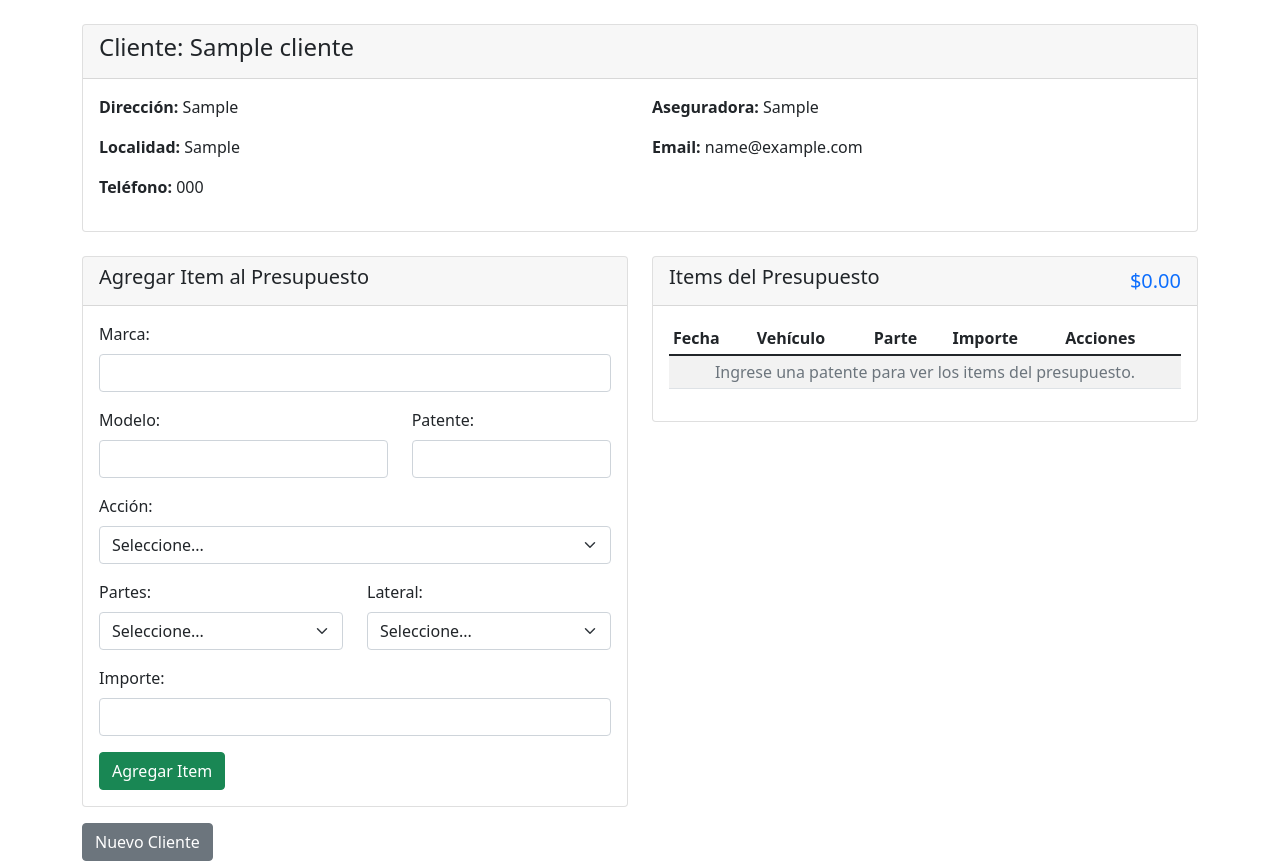
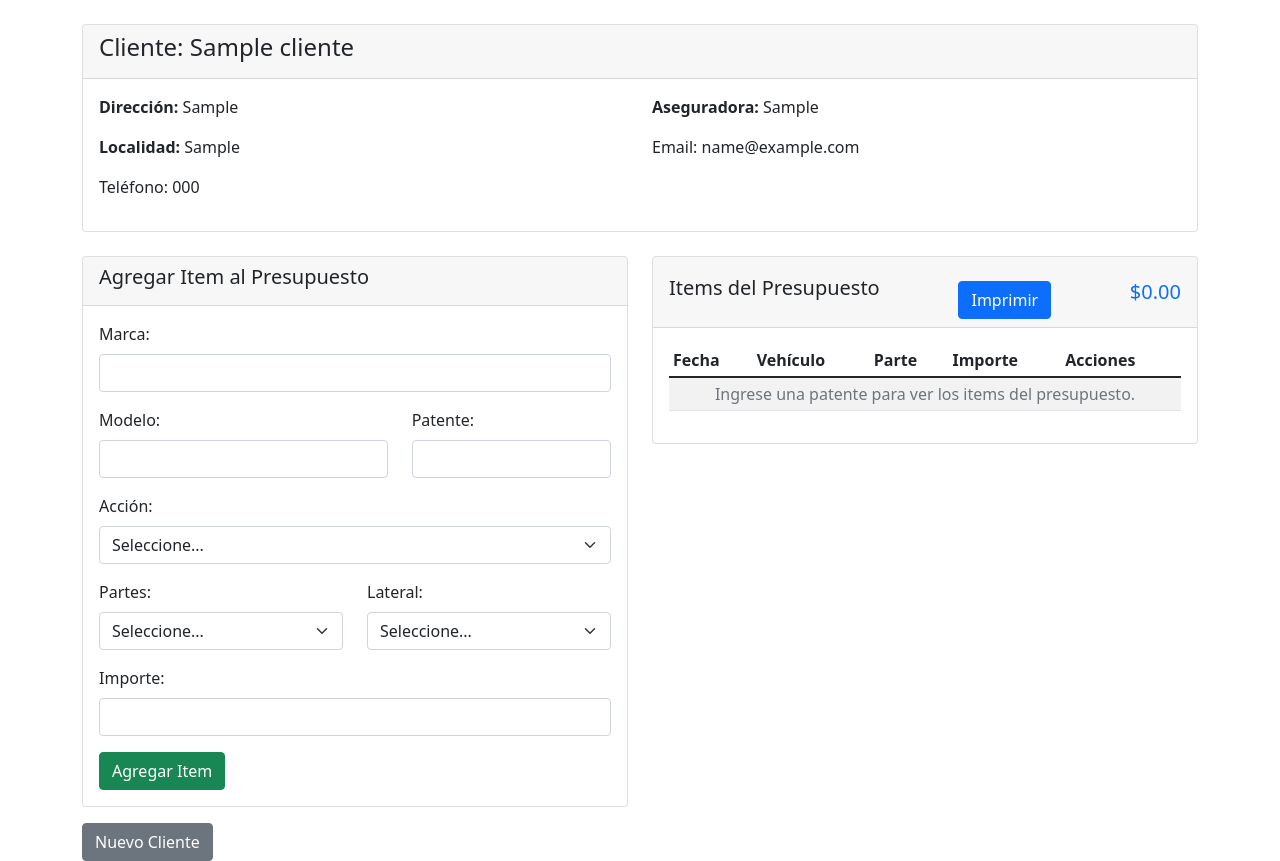
Before and after one commit to pablogre/cira, a Flask app: page /presupuesto/1 in a window 1280 px wide. Shown: the part 86-947 px from the top of the page. Run offline with Flask 3, Linux system fonts and the light colour scheme; tables that the repository leaves empty or names only in its code hold one stand-in row (values such as "Sample post"); some libraries are stand-ins or nearby versions.

Commit message:
modificacion mail con logo

```diff
--- a/app.py
+++ b/app.py
@@ -219,8 +219,17 @@ def generar_html_presupuesto(cliente_nombre, patente, fecha, items, total):
         </style>
     </head>
     <body>
-        <div class="header">
-            <h1>PRESUPUESTO AUTOMOTOR</h1>
+        <div class="header" style="background-color: #007bff; color: white; padding: 20px;">
+            <table width="100%" cellpadding="0" cellspacing="0" style="width: 100%;">
+                <tr>
+                    <td style="width: 100px;">
+                        <img src="cid:logo_cira" alt="Logo CIRA" style="width: 200px;">
+                    </td>
+                    <td style="text-align: left;">
+                        <h5 style="margin: 0; font-size: 24px;">PRESUPUESTO AUTOMOTOR</h5>
+                    </td>
+                </tr>
+            </table>
         </div>
 
         <div class="content">
@@ -254,17 +263,29 @@ def generar_html_presupuesto(cliente_nombre, patente, fecha, items, total):
     """
     return html
 
+from email.mime.image import MIMEImage
+
 def enviar_presupuesto_email(cliente_email, cliente_nombre, patente, fecha, items, total):
-    """Envía el presupuesto por email"""
+    """Envía el presupuesto por email con imagen embebida"""
     try:
-        msg = MIMEMultipart('alternative')
+        msg = MIMEMultipart('related')
         msg['Subject'] = f'Presupuesto - {patente} - {fecha}'
         msg['From'] = EMAIL_CONFIG['email']
         msg['To'] = cliente_email
 
+        msg_alternative = MIMEMultipart('alternative')
+        msg.attach(msg_alternative)
+
         html_content = generar_html_presupuesto(cliente_nombre, patente, fecha, items, total)
         parte_html = MIMEText(html_content, 'html', 'utf-8')
-        msg.attach(parte_html)
+        msg_alternative.attach(parte_html)
+
+        # Ruta al logo
+        with open('static/images/logo_cira.png', 'rb') as f:
+            img = MIMEImage(f.read())
+            img.add_header('Content-ID', '<logo_cira>')
+            img.add_header('Content-Disposition', 'inline', filename='logo_cira.png')
+            msg.attach(img)
 
         with smtplib.SMTP(EMAIL_CONFIG['smtp_server'], EMAIL_CONFIG['smtp_port']) as server:
             server.starttls()
--- a/templates/base.html
+++ b/templates/base.html
@@ -11,6 +11,14 @@
     <script src="https://cdn.jsdelivr.net/npm/sweetalert2@11"></script>
 
 </head>
+
+<!-- Estilo para forzar mayúsculas visualmente -->
+<style>
+    input.uppercase {
+        text-transform: uppercase;
+    }
+</style>
+
 <body>
     <nav class="navbar navbar-expand-lg navbar-dark bg-primary">
         <div class="container">
--- a/templates/consultar_presupuestos.html
+++ b/templates/consultar_presupuestos.html
@@ -13,7 +13,7 @@
                 <div class="row mb-4">
                     <div class="col-md-6">
                         <label for="apeynom" class="form-label">Apellido y Nombre del Cliente:</label>
-                        <input type="text" class="form-control" id="apeynom" placeholder="Ingrese apellido y nombre">
+                        <input type="text" class="form-control uppercase" id="apeynom" placeholder="Ingrese apellido y nombre">
                     </div>
                     <div class="col-md-6 d-flex align-items-end">
                         <button type="button" class="btn btn-primary" onclick="buscarPresupuestos()" style="margin-top:10px">
@@ -183,6 +183,8 @@ function mostrarPresupuestos(presupuestos) {
                                 ${!clienteActual.email ? 'disabled title="Cliente sin email"' : ''}>
                             <i class="fas fa-envelope"></i> Enviar por Email
                         </button>
+
+
                     </div>
                 </div>
                 <div class="card-body">
@@ -301,5 +303,7 @@ document.getElementById('apeynom').addEventListener('keypress', function(e) {
         buscarPresupuestos();
     }
 });
+
+
 </script>
 {% endblock %}
--- a/templates/presupuesto.html
+++ b/templates/presupuesto.html
@@ -7,18 +7,18 @@
     <div class="col-md-12 mb-4">
         <div class="card">
             <div class="card-header">
-                <h4>Cliente: {{ cliente.apeynom }}</h4>
+               <h4>Cliente: <span id="cliente_nombre">{{ cliente.apeynom }}</span></h4>
             </div>
             <div class="card-body">
                 <div class="row">
                     <div class="col-md-6">
                         <p><strong>Dirección:</strong> {{ cliente.direccion }}</p>
                         <p><strong>Localidad:</strong> {{ cliente.localidad }}</p>
-                        <p><strong>Teléfono:</strong> {{ cliente.telefono }}</p>
+                        <p>Teléfono: <span id="cliente_telefono">{{ cliente.telefono }}</span></p>
                     </div>
                     <div class="col-md-6">
                         <p><strong>Aseguradora:</strong> {{ cliente.aseguradora }}</p>
-                        <p><strong>Email:</strong> {{ cliente.email }}</p>
+                        <p>Email: <span id="cliente_email">{{ cliente.email }}</span></p>
                     </div>
                 </div>
             </div>
@@ -37,17 +37,17 @@
 
                     <div class="mb-3">
                         <label for="marca" class="form-label">Marca:</label>
-                        <input type="text" class="form-control" name="marca" id="marca" required>
+                        <input type="text" class="form-control uppercase" name="marca" id="marca" required>
                     </div>
 
                     <div class="row">
                         <div class="col-md-7 mb-3">
                             <label for="modelo" class="form-label">Modelo:</label>
-                            <input type="text" class="form-control" name="modelo" id="modelo" required>
+                            <input type="text" class="form-control uppercase" name="modelo" id="modelo" required>
                         </div>
                         <div class="col-md-5 mb-3">
                             <label for="patente" class="form-label">Patente:</label>
-                            <input type="text" class="form-control" name="patente" id="patente" required>
+                            <input type="text" class="form-control uppercase" name="patente" id="patente" required>
                         </div>
                     </div>
 
@@ -90,7 +90,7 @@
                     </div>
                     <div class="mb-3">
                         <label for="importe" class="form-label">Importe:</label>
-                        <input type="number" class="form-control" name="importe" id="importe" step="0.01" min="0" required>
+                        <input type="number" class="form-control" name="importe" id="importe" step="1000" min="0" required>
                     </div>
 
                     <button type="submit" class="btn btn-success">Agregar Item</button>
@@ -104,11 +104,12 @@
         <div class="card">
             <div class="card-header d-flex justify-content-between align-items-center">
                 <h5>Items del Presupuesto</h5>
+                <button class="btn btn-primary mt-3" onclick="imprimirPresupuesto()">Imprimir</button>
                 <div id="totalPresupuesto" class="h5 mb-0 text-primary">$0.00</div>
             </div>
             <div class="card-body">
                 <div class="table-responsive">
-                    <table class="table table-striped table-sm">
+                    <table id="grilla_items" class="table table-striped table-sm">
                         <thead>
                             <tr>
                                 <th>Fecha</th>
@@ -378,5 +379,66 @@ document.addEventListener('DOMContentLoaded', () => {
     }
 });
 
+function imprimirPresupuesto() {
+    const clienteNombre = document.getElementById("cliente_nombre").textContent;
+    const clienteTelefono = document.getElementById("cliente_telefono").textContent;
+    const clienteEmail = document.getElementById("cliente_email").textContent;
+    const totalPresupuesto = document.getElementById("totalPresupuesto").textContent;
+
+    const tablaOriginal = document.getElementById("grilla_items");
+    const tablaClon = tablaOriginal.cloneNode(true);
+
+    // Eliminar la columna de "Acciones"
+    tablaClon.querySelectorAll("tr").forEach(row => {
+        if (row.cells.length > 0) {
+            row.deleteCell(-1);
+        }
+    });
+
+    // Agregar fila de Total al final del tbody
+    const nuevaFila = tablaClon.insertRow();
+    const totalColumnas = tablaClon.rows[0].cells.length;
+    const celdaLabel = nuevaFila.insertCell(0);
+    celdaLabel.colSpan = totalColumnas - 1;
+    celdaLabel.textContent = "TOTAL:";
+    celdaLabel.style.fontWeight = "bold";
+
+    const celdaTotal = nuevaFila.insertCell(1);
+    celdaTotal.textContent = "$" + totalPresupuesto;
+    celdaTotal.style.fontWeight = "bold";
+
+    const grillaHTML = tablaClon.innerHTML;
+
+    const ventana = window.open('', '_blank');
+    ventana.document.write(`
+        <html>
+        <head>
+            <title>Presupuesto</title>
+            <style>
+                body { font-family: Arial, sans-serif; margin: 20px; }
+                .logo { width: 150px; }
+                h2, h4 { margin-bottom: 5px; }
+                table { width: 100%; border-collapse: collapse; margin-top: 20px; }
+                table, th, td { border: 1px solid black; }
+                th, td { padding: 8px; text-align: left; }
+            </style>
+        </head>
+        <body>
+            <div style="display: flex; justify-content: space-between; align-items: center;">
+                <img src="/static/images/logo_cira.png" alt="Logo CIRA" class="logo">
+                <h2 style="margin: 0;">Presupuesto</h2>
+            </div>
+            <hr style="margin: 15px 0; border: 1px solid #000;">
+            <h4>Cliente: ${clienteNombre}</h4>
+            <h4>Teléfono: ${clienteTelefono}</h4>
+            <h4>Email: ${clienteEmail}</h4>
+            <h4>Fecha: ${new Date().toLocaleDateString()}</h4>
+            <table>${grillaHTML}</table>
+        </body>
+        </html>
+    `);
+    ventana.document.close();
+    ventana.print();
+}
 </script>
 {% endblock %}
```
Also changed, not shown: templates/index.html (+5 -5 lines).
